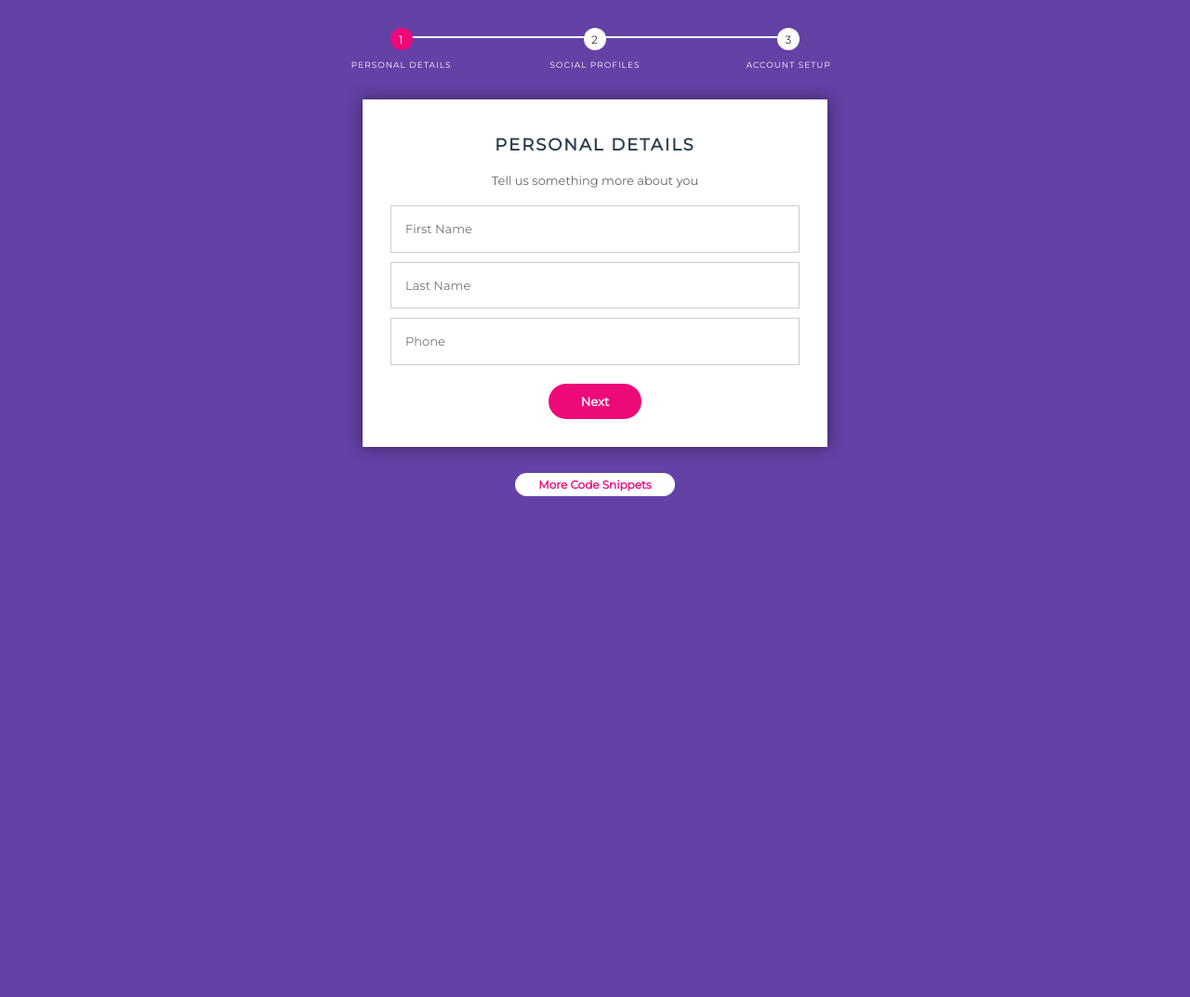
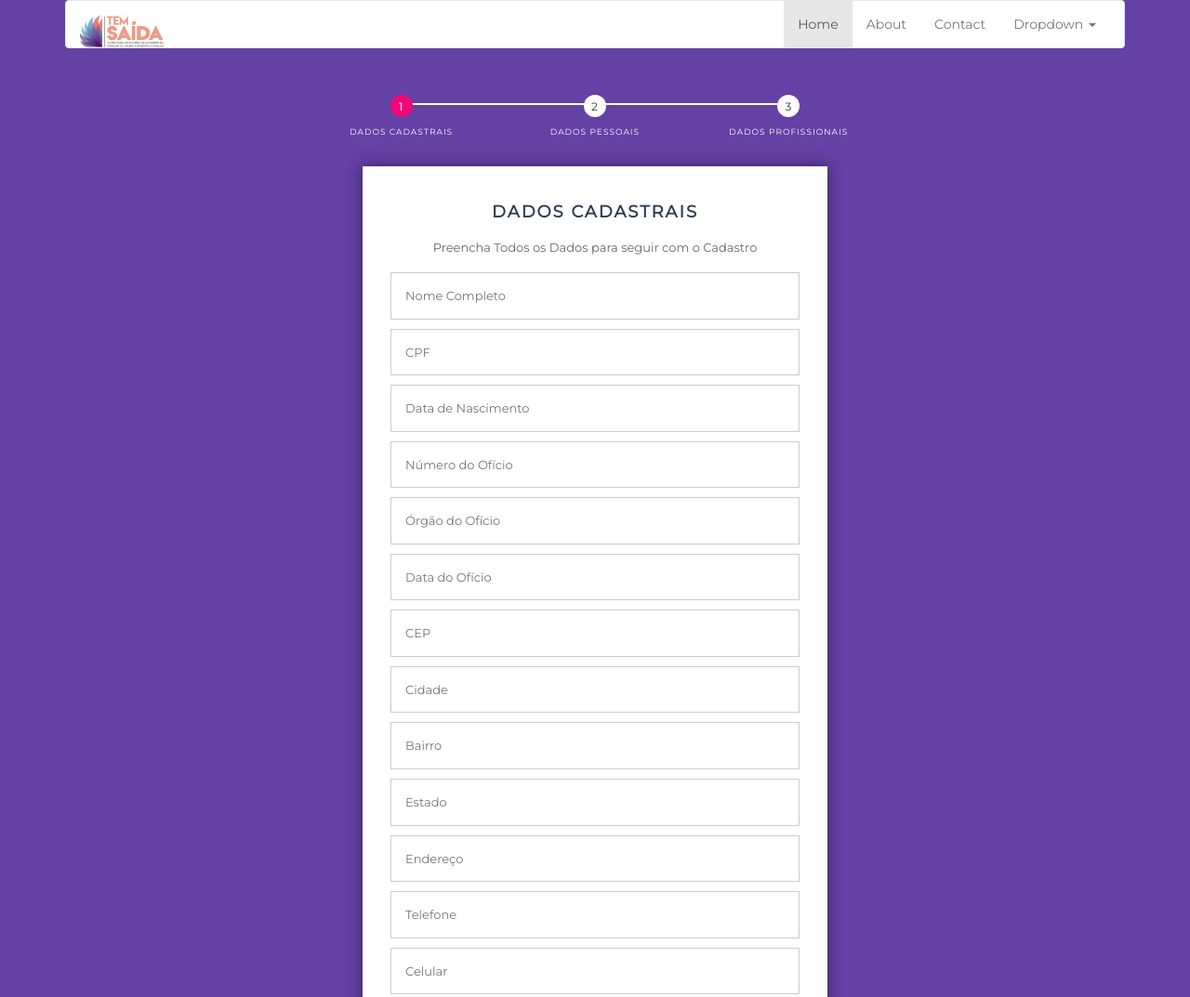
Before and after one commit to eudivaloper/temsaida, a plain HTML site: page index.html in a window 1280 px wide. Shown: the top 1073 px of the page at 93% size. Before the commit the page ends 800 px from the top, so only its background shows below. Drawn offline with nearby package versions, Linux system fonts and the light colour scheme.

Commit message:
commit nav bar e campo

```diff
--- a/index.html
+++ b/index.html
@@ -11,26 +11,76 @@
 </head>
 <body>
     <!-- MultiStep Form -->
+      <div class="container example2">
+      <nav class="navbar navbar-default">
+        <div class="container-fluid">
+          <div class="navbar-header">
+            <button type="button" class="navbar-toggle collapsed" data-toggle="collapse" data-target="#navbar2">
+              <span class="sr-only">Toggle navigation</span>
+              <span class="icon-bar"></span>
+              <span class="icon-bar"></span>
+              <span class="icon-bar"></span>
+            </button>
+            <a class="navbar-brand" href=""><img src="logo/tem_saida.jpg" alt="tem saida" width="25%">
+            </a>
+          </div>
+          <div id="navbar2" class="navbar-collapse collapse">
+            <ul class="nav navbar-nav navbar-right">
+              <li class="active"><a href="#">Home</a></li>
+              <li><a href="#">About</a></li>
+              <li><a href="#">Contact</a></li>
+              <li class="dropdown">
+                <a href="#" class="dropdown-toggle" data-toggle="dropdown" role="button" aria-expanded="false">Dropdown <span class="caret"></span></a>
+                <ul class="dropdown-menu" role="menu">
+                  <li><a href="#">Action</a></li>
+                  <li><a href="#">Another action</a></li>
+                  <li><a href="#">Something else here</a></li>
+                  <li class="divider"></li>
+                  <li class="dropdown-header">Nav header</li>
+                  <li><a href="#">Separated link</a></li>
+                  <li><a href="#">One more separated link</a></li>
+                </ul>
+              </li>
+            </ul>
+          </div>
+          <!--/.nav-collapse -->
+        </div>
+        <!--/.container-fluid -->
+      </nav>
+    </div>
+
 <div class="row">
     <div class="col-md-6 col-md-offset-3">
         <form id="msform">
             <!-- progressbar -->
             <ul id="progressbar">
-                <li class="active">Personal Details</li>
-                <li>Social Profiles</li>
-                <li>Account Setup</li>
+                <li class="active">Dados Cadastrais</li>
+                <li>Dados Pessoais</li>
+                <li>Dados Profissionais</li>
             </ul>
             <!-- fieldsets -->
             <fieldset>
-                <h2 class="fs-title">Personal Details</h2>
-                <h3 class="fs-subtitle">Tell us something more about you</h3>
-                <input type="text" name="fname" placeholder="First Name"/>
-                <input type="text" name="lname" placeholder="Last Name"/>
-                <input type="text" name="phone" placeholder="Phone"/>
-                <input type="button" name="next" class="next action-button" value="Next"/>
+                <h2 class="fs-title">Dados Cadastrais</h2>
+                <h3 class="fs-subtitle">Preencha Todos os Dados para seguir com o Cadastro</h3>
+                <input type="text" name="fname" placeholder="Nome Completo"/>
+                <input type="text" name="cpf" placeholder="CPF"/>
+                <input type="text" name="datanasc" placeholder="Data de Nascimento"/>
+                <input type="text" name="noficio" placeholder="Número do Ofício"/>
+                <input type="text" name="oroficio" placeholder="Órgão do Ofício"/>
+                <input type="text" name="dtoficio" placeholder="Data do Ofício"/>
+                <input type="text" name="cep" placeholder="CEP"/>
+                <input type="text" name="cidade" placeholder="Cidade"/>
+                <input type="text" name="bairro" placeholder="Bairro"/>
+                <input type="text" name="estado" placeholder="Estado"/>
+                <input type="text" name="endereco" placeholder="Endereço"/>
+                <input type="text" name="telefone" placeholder="Telefone"/>
+                <input type="text" name="celular" placeholder="Celular"/>
+
+
+                <input type="button" name="next" class="next action-button" value="Próximo"/>
             </fieldset>
             <fieldset>
-                <h2 class="fs-title">Social Profiles</h2>
+                <h2 class="fs-title">Dados Pessoais</h2>
                 <h3 class="fs-subtitle">Your presence on the social network</h3>
                 <input type="text" name="twitter" placeholder="Twitter"/>
                 <input type="text" name="facebook" placeholder="Facebook"/>
@@ -38,8 +88,7 @@
                 <input type="button" name="previous" class="previous action-button-previous" value="Previous"/>
                 <input type="button" name="next" class="next action-button" value="Next"/>
             </fieldset>
-            <fieldset>
-                <h2 class="fs-title">Create your account</h2>
+            <fieldset>Dados Profissionais</h2>
                 <h3 class="fs-subtitle">Fill in your credentials</h3>
                 <input type="text" name="email" placeholder="Email"/>
                 <input type="password" name="pass" placeholder="Password"/>
--- a/style.css
+++ b/style.css
@@ -1,3 +1,5 @@
+
+
 /*custom font*/
 @import url(https://fonts.googleapis.com/css?family=Montserrat);
 
@@ -197,3 +199,7 @@ body {
     background: #C5C5F1;
     text-decoration: none;
 }
+
+.navbar{
+    background-color: rgb(255, 255, 255);
+}
```
Also changed, not shown: logo/tem_saida.jpg (added), 1 other file.
